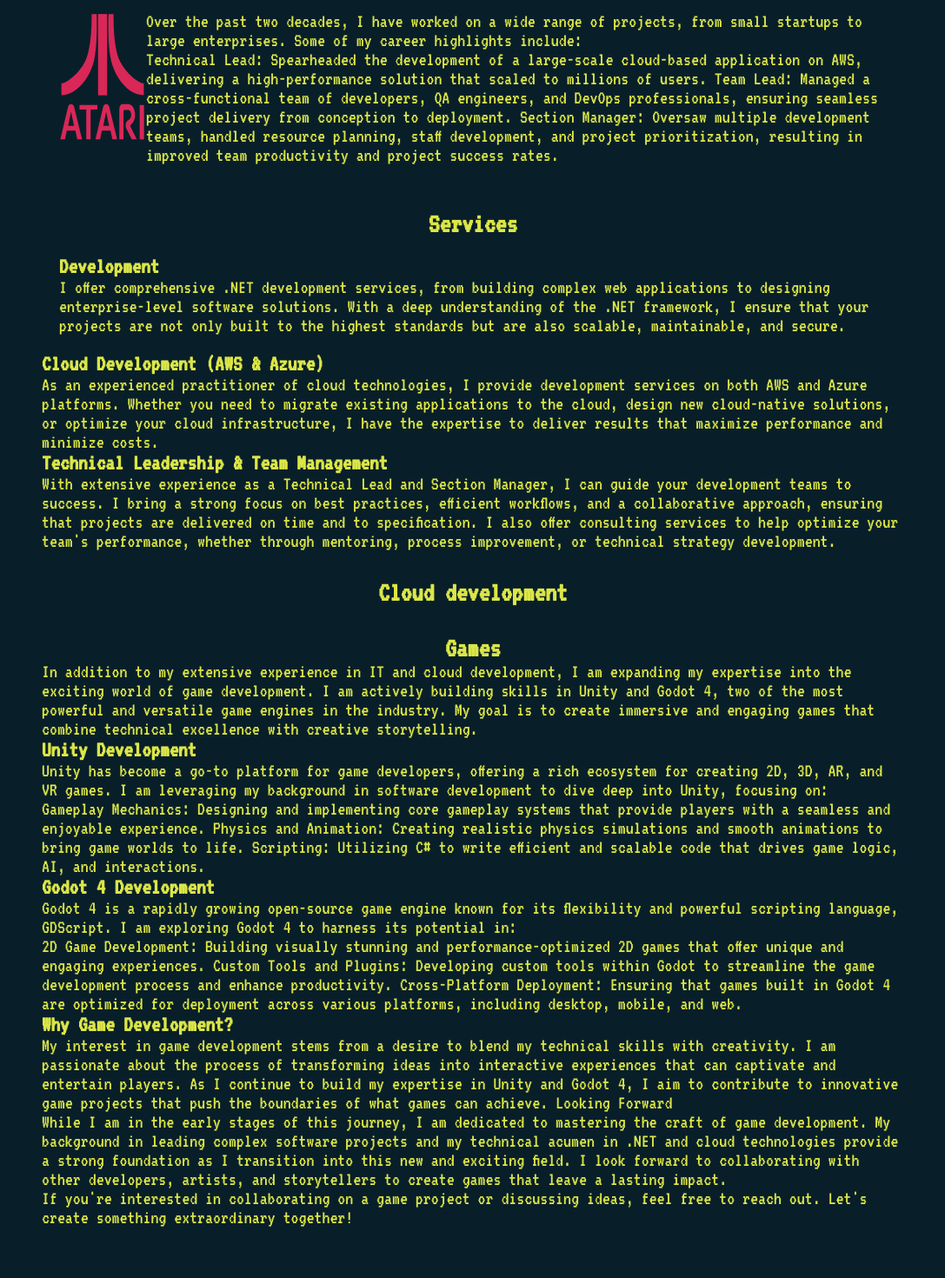
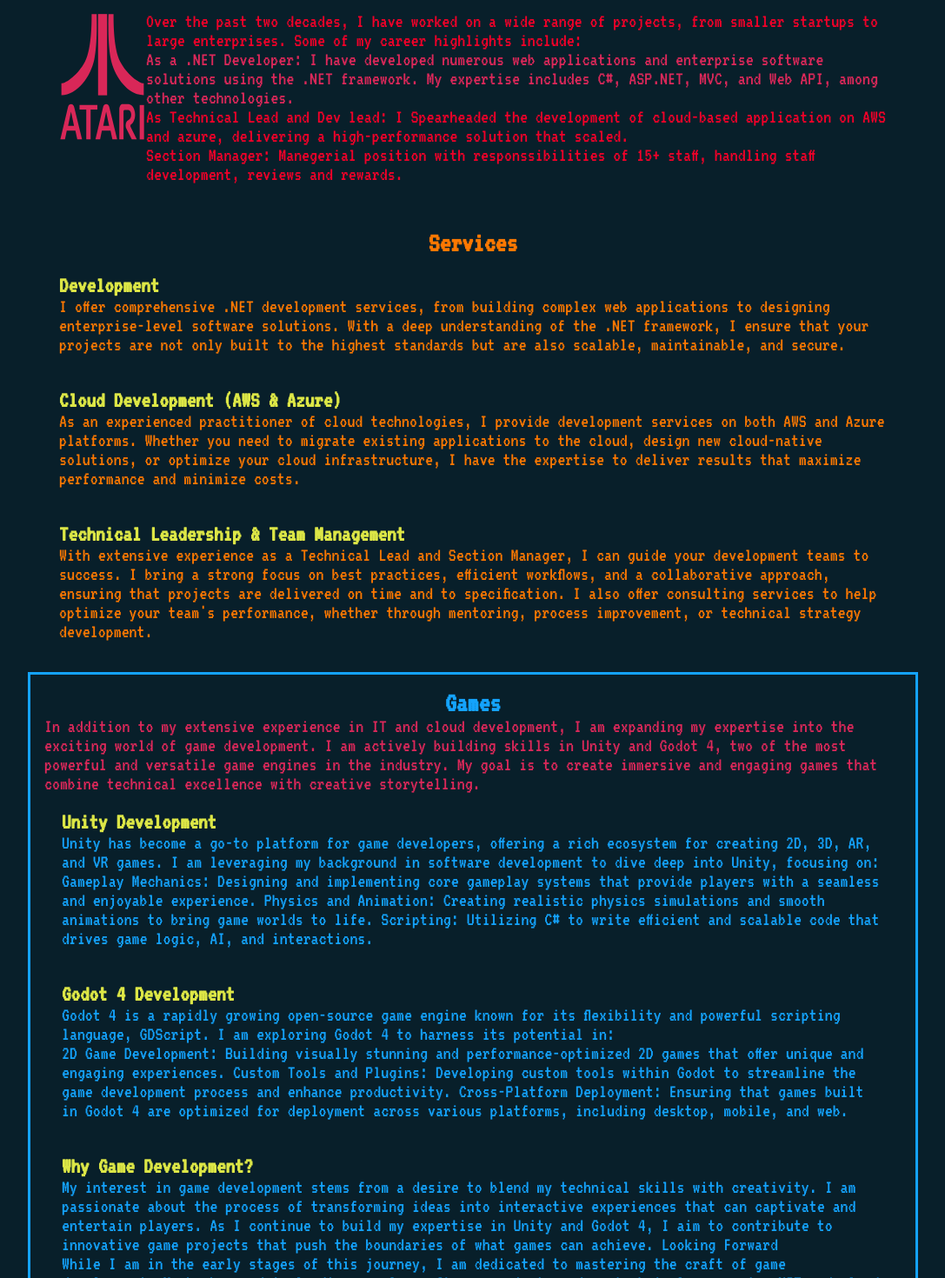
Before and after one commit to teknoids-studio/web, a Next.js app: page / in a window 1280 px wide. Shown: the part 1100-2570 px from the top of the page at 87% size, without its empty margins (96-1183 px from the left). Built offline with nearby package versions, Linux system fonts and the light colour scheme.

Commit message:
push to remote

```diff
--- a/src/app/helpers/styleMapper.tsx
+++ b/src/app/helpers/styleMapper.tsx
@@ -1,5 +1,5 @@
 import {sectionTopic} from "../enumerations/enums";
-import styles from "./section.module.scss";
+import styles from "../../components/section.module.scss";
 
 const styleMapper = (topic: sectionTopic): string => {
     switch (topic) {
--- a/src/app/page.module.scss
+++ b/src/app/page.module.scss
@@ -1,3 +1,5 @@
+@import '../app/teknoids.scss';
+
 .main {
   display: flex;
   flex-direction: column;
@@ -43,6 +45,11 @@
 
   }
 
+  .highlighted {
+    font-style: bold;
+    color: $teknoids;
+  }
+
   .grid {
     display: grid;
     grid-template-columns: repeat(4, minmax(25%, auto));
--- a/src/app/page.tsx
+++ b/src/app/page.tsx
@@ -72,19 +72,22 @@ export default function Home() {
               <div>
               <p>
                 Over the past two decades, I have worked on a wide range of
-                projects, from small startups to large enterprises. Some of my
+                projects, from smaller startups to large enterprises. Some of my
                 career highlights include:
               </p>
+              <p className={styles.highlighted}>
+                As a .NET Developer: I have developed numerous web applications
+                and enterprise software solutions using the .NET framework. My
+                expertise includes C#, ASP.NET, MVC, and Web API, among other
+                technologies.
+              </p>
               <p>
-                Technical Lead: Spearheaded the development of a large-scale
-                cloud-based application on AWS, delivering a high-performance
-                solution that scaled to millions of users. Team Lead: Managed a
-                cross-functional team of developers, QA engineers, and DevOps
-                professionals, ensuring seamless project delivery from
-                conception to deployment. Section Manager: Oversaw multiple
-                development teams, handled resource planning, staff development,
-                and project prioritization, resulting in improved team
-                productivity and project success rates.
+                As Technical Lead and Dev lead: I Spearheaded the development of cloud-based application on AWS and azure, delivering a high-performance
+                solution that scaled.
+                </p>
+                <p>
+                Section Manager: Manegerial position with responssibilities of 15+ staff,
+                handling staff development, reviews and rewards.
               </p>
               </div>
             </div>
@@ -105,7 +108,7 @@ export default function Home() {
               standards but are also scalable, maintainable, and secure.
             </p>
           </Article>
-
+          <Article>
           <h3>Cloud Development (AWS & Azure)</h3>
           <p>
             As an experienced practitioner of cloud technologies, I provide
@@ -115,6 +118,8 @@ export default function Home() {
             have the expertise to deliver results that maximize performance and
             minimize costs.
           </p>
+          </Article>
+          <Article>
           <h3>Technical Leadership & Team Management</h3>
           <p>
             With extensive experience as a Technical Lead and Section Manager, I
@@ -125,16 +130,17 @@ export default function Home() {
             your team&apos;s performance, whether through mentoring, process
             improvement, or technical strategy development.
           </p>
+          </Article>
         </Section>
-        <Section
+        {/* <Section
           id="cloud"
           headerText="Cloud development"
           topic={sectionTopic.Cloud}
         >
           <p></p>
-        </Section>
-        <Section id="games" headerText="Games" topic={sectionTopic.Game}>
-          <p>
+        </Section> */}
+        <Section id="games" headerText="Games" topic={sectionTopic.Game} useBorder={true} >
+          <p className={styles.highlighted}>
             In addition to my extensive experience in IT and cloud development,
             I am expanding my expertise into the exciting world of game
             development. I am actively building skills in Unity and Godot 4, two
@@ -142,6 +148,7 @@ export default function Home() {
             goal is to create immersive and engaging games that combine
             technical excellence with creative storytelling.
           </p>
+          <Article>
           <h3>Unity Development</h3>
 
           <p>
@@ -158,6 +165,8 @@ export default function Home() {
             C# to write efficient and scalable code that drives game logic, AI,
             and interactions.
           </p>
+          </Article>
+          <Article>
           <h3>Godot 4 Development</h3>
           <p>
             Godot 4 is a rapidly growing open-source game engine known for its
@@ -173,6 +182,8 @@ export default function Home() {
             in Godot 4 are optimized for deployment across various platforms,
             including desktop, mobile, and web.
           </p>
+          </Article>
+          <Article>
           <h3>Why Game Development?</h3>
           <p>
             My interest in game development stems from a desire to blend my
@@ -192,6 +203,7 @@ export default function Home() {
             developers, artists, and storytellers to create games that leave a
             lasting impact.
           </p>
+          </Article>
           <p>
             If you&apos;re interested in collaborating on a game project or
             discussing ideas, feel free to reach out. Let&apos;s create
--- a/src/components/header.tsx
+++ b/src/components/header.tsx
@@ -9,10 +9,9 @@ export default function Header() {
   <header className={styles.header}>
     <Logo />
     <Article >
-
       <h2>
         <Typewriter  showCursor={true}>
-          <span> with TypeScript, ESLint, Prettier, and SCSS</span>
+          <span> Freelance developer, technical leader and product manager</span>
         </Typewriter>
       </h2>
       </Article>
--- a/src/components/section.module.scss
+++ b/src/components/section.module.scss
@@ -2,23 +2,26 @@
 
 
 .about {
-    border: 0.2rem solid $commodore1;
+    color: $commodore1;
 }
 
 .services{
-    border: 0.2rem solid $commodore2;
+    color: $commodore2;
 }
 
 .cloud{
-    border: 0.2rem solid $commodore3;
+    color: $commodore3;
 }
 
 .game{
-    border: 0.2rem solid $commodore4;
+    color: $commodore5;
+}
+
+.border{
+    border: 0.2rem solid;
 }
 
 .section{
-
 
     max-width: 80vw;
     padding: 1rem;
@@ -47,9 +50,5 @@
         }
     }
 
-    #game{
-        color: $commodore1;
-    }
-
 
 }
--- a/src/components/section.tsx
+++ b/src/components/section.tsx
@@ -7,16 +7,32 @@ interface SectionProps {
   id?: string;
   headerText: string;
   topic?: sectionTopic
+  useBorder?: boolean;
   children?: ReactNode;
 }
 
 
+export default function Section({id, headerText, topic: topic=sectionTopic.None, useBorder=false, children}: SectionProps) {
 
-export default function Section({id, headerText, topic: topic=sectionTopic.None, children}: SectionProps) {
-
+  const styleMapper = (topic: sectionTopic): string => {
+    switch (topic) {
+      case sectionTopic.None:
+        return styles.none;
+      case sectionTopic.About:
+        return styles.about;
+      case sectionTopic.Game:
+        return styles.game;
+      case sectionTopic.Services:
+        return styles.services;
+      case sectionTopic.Cloud:
+        return styles.cloud;
+      default:
+        return styles.none;
+    }
+  }
 
   return (
-  <section className={`${styles.section}`} id={id}>
+  <section className={`${styles.section} ${styleMapper(topic)} ${useBorder ? styles.border : ""}` } id={id}>
       <h2>{headerText}</h2>
       <div className={styles.wrapper}>
       <div className={styles.content}>
```
Also changed, not shown: src/components/logo.tsx (+0 -38 lines).
